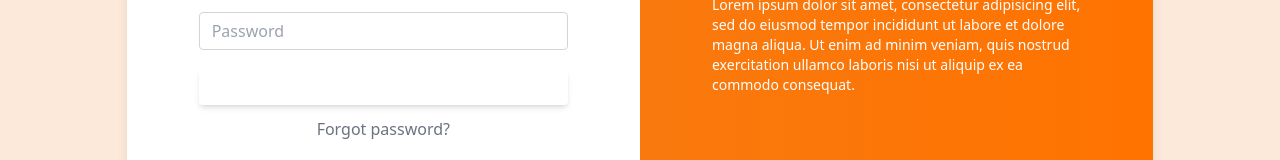
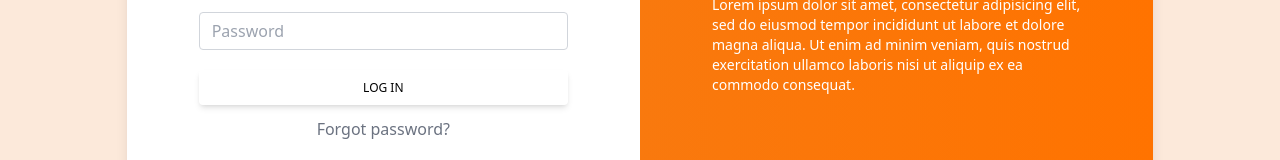
Before and after one commit to murlipatel1/auhackethon, a React (Create React App) app: page /login in a window 1280 px wide. Shown: the part 451-611 px from the top of the page. Built offline with nearby package versions, Linux system fonts and the light colour scheme; the HTML template or start-up script is replaced by a standard one.

Commit message:
fix: text color and signup route on login page

```diff
--- a/src/Pages/Login.jsx
+++ b/src/Pages/Login.jsx
@@ -1,4 +1,5 @@
 import React from "react"
+import {Link} from "react-router-dom"
 import Navbar from "../component/Home/Navbar"
 
 const Login = () => {
@@ -43,7 +44,7 @@ const Login = () => {
                         </div>
                         <div className="mb-12 pt-1 pb-1 text-center">
                           <button
-                            className="mb-3 inline-block w-full rounded px-6 py-2.5 text-xs font-medium uppercase leading-tight text-white shadow-md transition duration-150 ease-in-out hover:bg-secondary hover:shadow-lg focus:shadow-lg focus:outline-none focus:ring-0 active:shadow-lg"
+                            className="mb-3 inline-block w-full rounded px-6 py-2.5 text-xs font-medium font-bold uppercase leading-tight text-black shadow-md transition duration-150 ease-in-out hover:bg-secondary hover:shadow-lg focus:shadow-lg focus:outline-none focus:ring-0 active:shadow-lg"
                             type="button"
                             data-mdb-ripple="true"
                             data-mdb-ripple-color="light"
@@ -56,6 +57,7 @@ const Login = () => {
                         </div>
                         <div className="flex items-center justify-between pb-6">
                           <p className="mb-0 mr-2">Don't have an account?</p>
+                          <Link to={"/signup"}>
                             <button
                               type="button"
                               className="inline-block rounded border-2 border-red-600 px-6 py-2 text-xs font-medium uppercase leading-tight text-red-600 transition duration-150 ease-in-out hover:bg-black hover:bg-opacity-5 focus:outline-none focus:ring-0"
@@ -64,6 +66,7 @@ const Login = () => {
                             >
                               Sign Up
                             </button>
+                          </Link>
                         </div>
                       </form>
                     </div>
```
Lines whose indentation alone changed are shown as unchanged.
